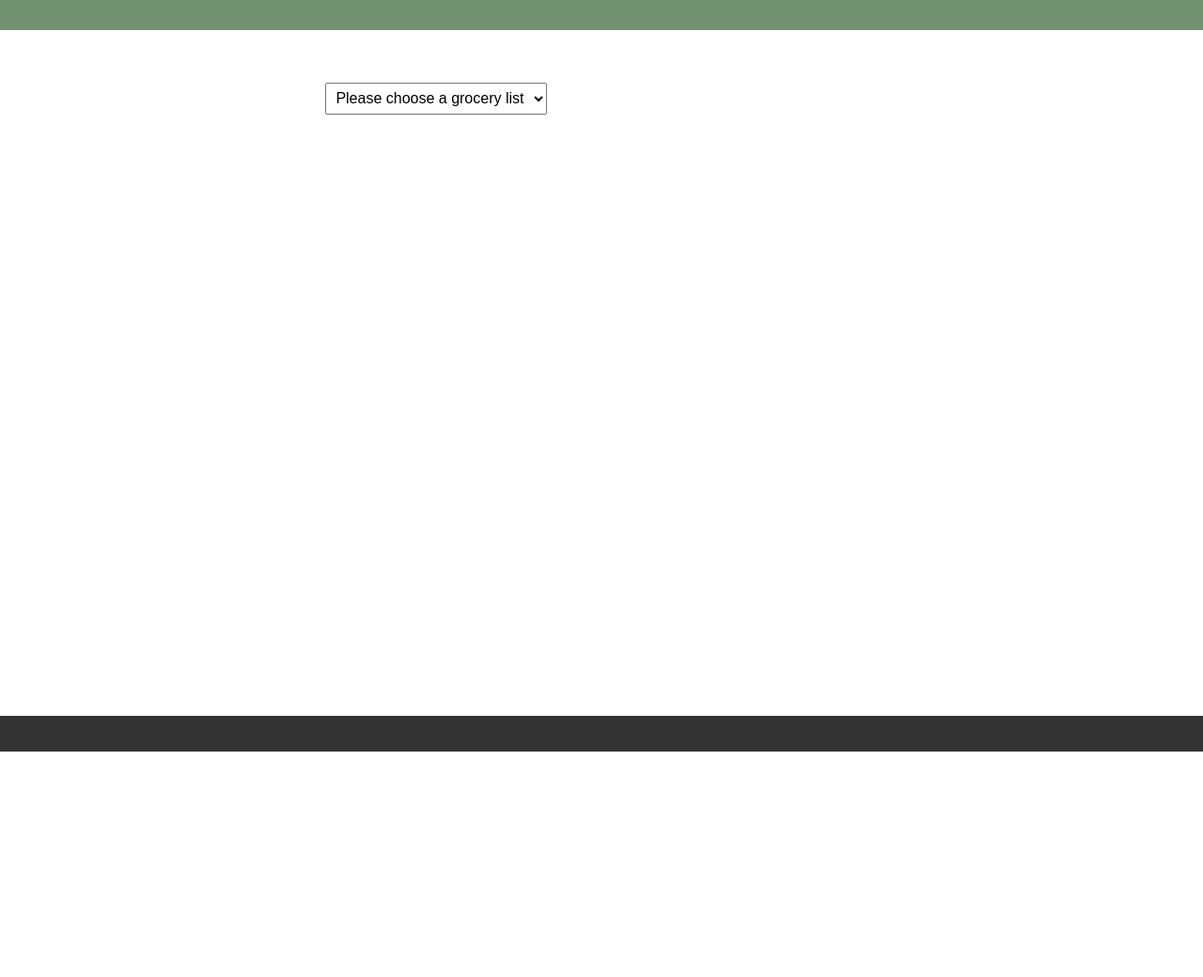
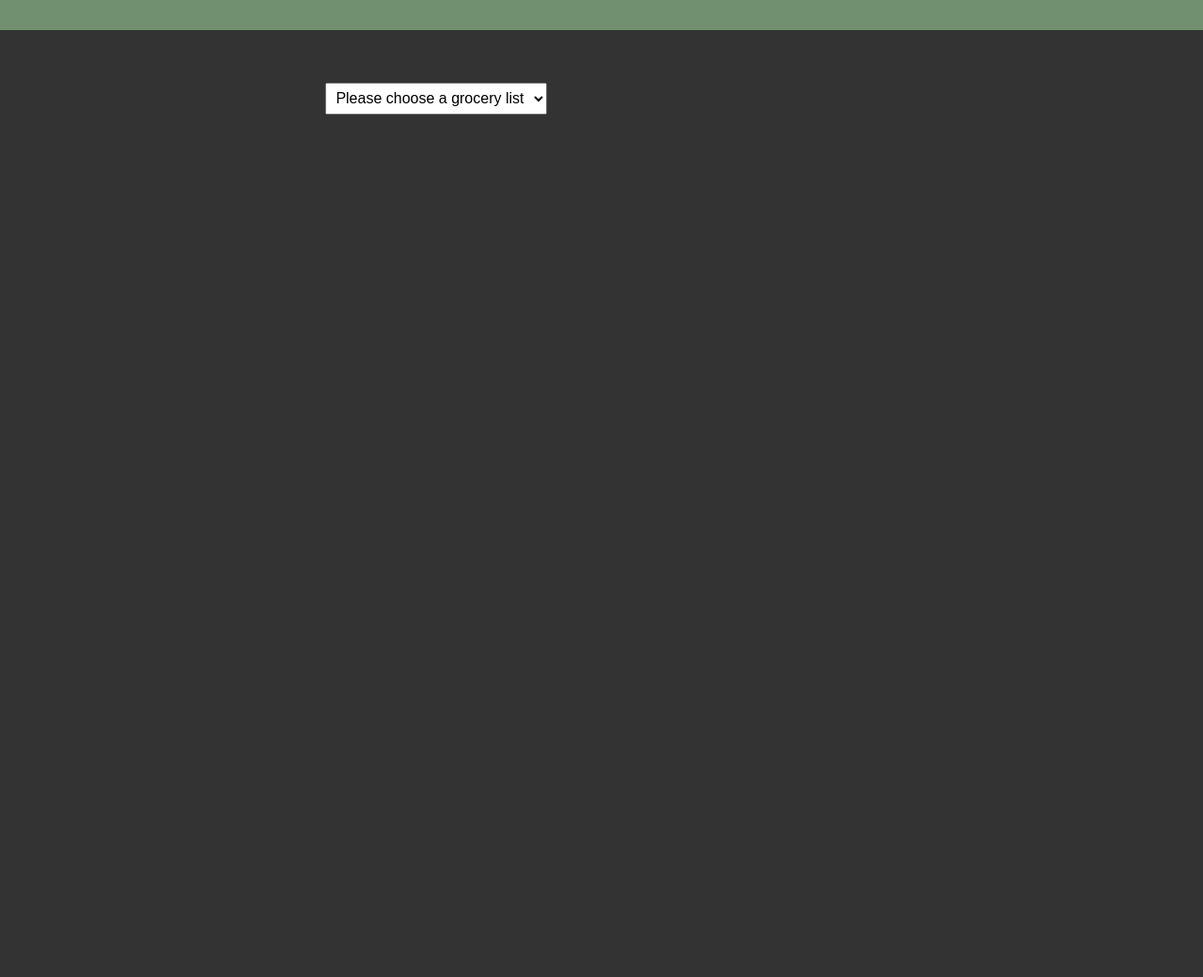
Before and after one commit to astew-95/grocery-list, a FastAPI app: page / in a window 1280 px wide. Shown: the top 1040 px of the page at 94% size. Before the commit the page ends 800 px from the top, so only its background shows below. Run offline with FastAPI, Linux system fonts and the light colour scheme.

Commit message:
attempt ::after approach

```diff
--- a/webapp/templates/list_viewer.html
+++ b/webapp/templates/list_viewer.html
@@ -21,6 +21,7 @@
         }
 
         .site-footer {
+            position: relative;
             background-color: #333;
             color: white;
             padding: 1rem 2rem;
@@ -29,15 +30,14 @@
             align-items: center;
         }
 
-        .safari-bottom-shim {
-            position: sticky;
-            bottom: -1;
+        .site-footer::after {
+            content: "";
+            position: absolute;
+            top: 100%;
             left: 0;
             width: 100%;
-            min-height: 6px; /* Just thick enough for Safari to read it */
-            z-index: inherit; /* Hides it structurally behind the footer */
-            background-color: #333; /* Must EXACTLY match your footer background color */
-            pointer-events: none;
+            height: 500px;
+            background-color: #333;
         }
 
         body {
@@ -45,7 +45,6 @@
             display: flex;
             flex-direction: column;
             min-height: 100dvh;
-            background-color: white;
         }
 
         html {
@@ -257,7 +256,5 @@
 
 <footer class="site-footer"></footer>
 
-<div class="safari-bottom-shim"></div>
-
 </body>
 </html>
```
